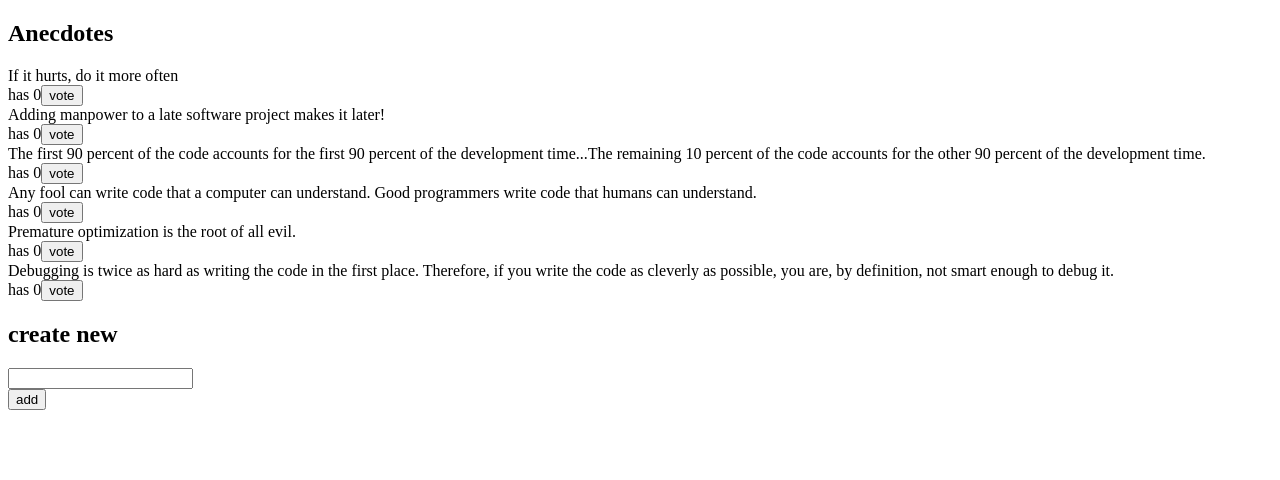
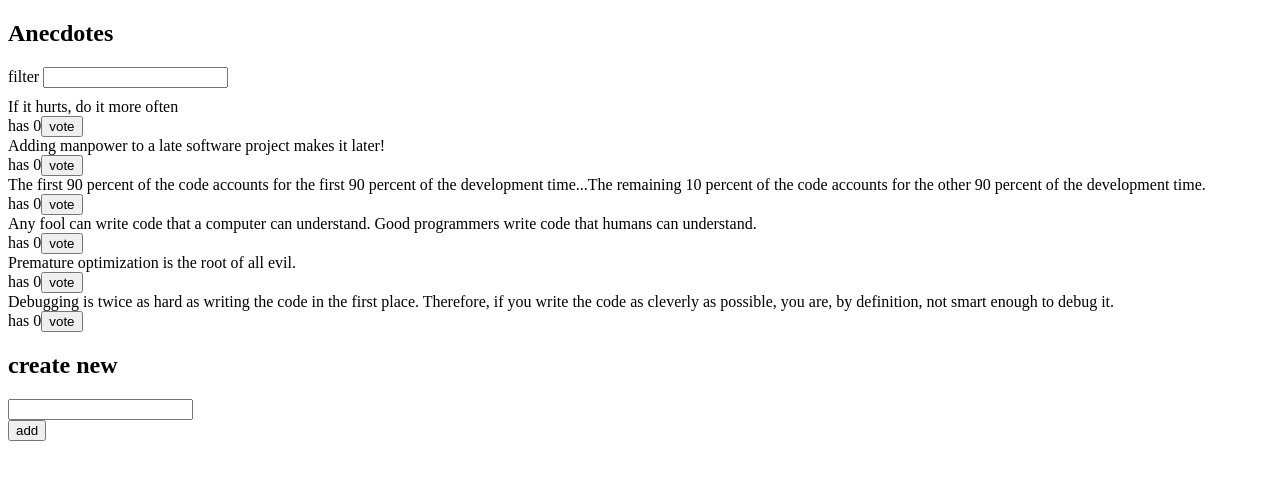
Before and after one commit to mpetkov228/redux-anecdotes, a React (Vite) app: page / in a window 1280 px wide. Shown: the top 480 px of the page. Built offline with nearby package versions, Linux system fonts and the light colour scheme.

Commit message:
Add Filter component

```diff
--- a/src/App.jsx
+++ b/src/App.jsx
@@ -1,9 +1,12 @@
+import Filter from './components/Filter';
 import AnecdoteForm from './components/AnecdoteForm';
 import AnecdoteList from './components/AnecdoteList';
 
 const App = () => {
   return (
     <div>
+      <h2>Anecdotes</h2>
+      <Filter />
       <AnecdoteList />
       <AnecdoteForm />
     </div>
--- a/src/components/AnecdoteList.jsx
+++ b/src/components/AnecdoteList.jsx
@@ -11,7 +11,6 @@
 
   return (
     <div>
-      <h2>Anecdotes</h2>
       {anecdotes
         .sort((a, b) => b.votes - a.votes)
         .map(anecdote =>
--- /dev/null
+++ b/src/components/Filter.jsx
@@ -0,0 +1,17 @@
+const Filter = () => {
+  const handleChange = (event) => {
+
+  };
+
+  const style = {
+    marginBottom: 10
+  };
+
+  return (
+    <div style={style}>
+        filter <input onChange={handleChange} />
+    </div>
+  );
+};
+
+export default Filter;
```
